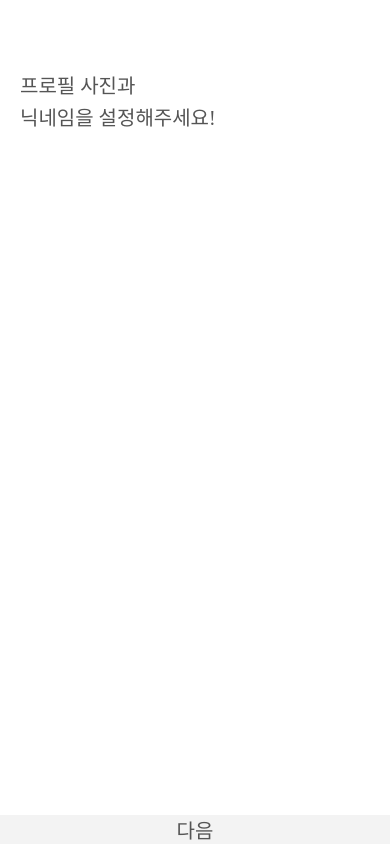
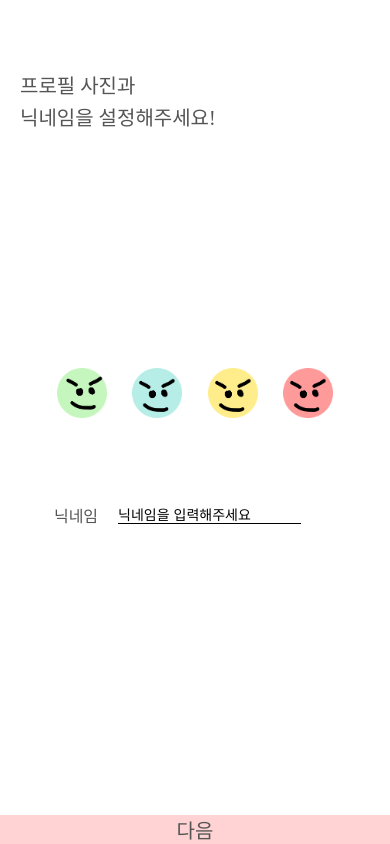
Before and after one commit to Turtle-Hwan/SA-SO, a React Native app: screen /NickName in a window 390 px wide. Built offline with nearby package versions, Linux system fonts and the light colour scheme.

Commit message:
5시 55분

```diff
--- a/src/Login/NickName.js
+++ b/src/Login/NickName.js
@@ -1,15 +1,80 @@
-import React from 'react'
-import {View, Text, StyleSheet, Image, TouchableOpacity} from 'react-native'
+import React , {useState}from 'react'
+import {View, Text, StyleSheet, Image, TouchableOpacity, TextInput} from 'react-native'
 import { useNavigation } from '@react-navigation/native'
 
 export default function NickName () {
   const navigation = useNavigation();
+
+  const [text, onChangeText] = useState("");
+
+  const [button1, setButton1] = useState("false");
+  const [button2, setButton2] = useState("false");
+  const [button3, setButton3] = useState("false");
+  const [button4, setButton4] = useState("false");
+
   return (
     <View style={styles.container}>
       <View style={styles.titleContainer}>
         <Text style={styles.titleText}>프로필 사진과</Text>
         <Text style={styles.titleText}>닉네임을 설정해주세요!</Text>
       </View>
+
+      <View style ={styles.iconList}>
+          <View style={[styles.iconContainer, !(button1) && {borderColor : '#FFD3D3'}]}>
+            <TouchableOpacity activeOpacity={0.6} style={styles.feelRound} onPress={() => {
+              setButton1(!button1)
+              setButton2(true)
+              setButton3(true)
+              setButton4(true)
+            }}>
+              <Image source={require('../../assets/image/icon/profile_icon_green.png')} style={styles.signIcon}/>
+            </TouchableOpacity>
+          </View>
+          <View style={[styles.iconContainer, !(button2) && {borderColor : '#FFD3D3'}]}>
+            <TouchableOpacity activeOpacity={0.6} style={[styles.feelRound]}
+            onPress={() => {
+              setButton1(true)
+              setButton2(!button2)
+              setButton3(true)
+              setButton4(true)
+            }}>
+              <Image source={require('../../assets/image/icon/profile_icon_blue.png')} style={styles.signIcon}/>
+            </TouchableOpacity>
+          </View>
+          <View style={[styles.iconContainer, !(button3) && {borderColor : '#FFD3D3'}]}>
+            <TouchableOpacity activeOpacity={0.6} style={[styles.feelRound]}
+            onPress={() => {
+              setButton1(true)
+              setButton2(true)
+              setButton3(!button3)
+              setButton4(true)
+            }}>
+              <Image source={require('../../assets/image/icon/profile_icon_yellow.png')} style={styles.signIcon}/>
+            </TouchableOpacity>
+          </View>
+          <View style={[styles.iconContainer, !(button4) && {borderColor : '#FFD3D3'}]}>
+            <TouchableOpacity activeOpacity={0.6} style={[styles.feelRound]}
+            onPress={() => {
+              setButton1(true)
+              setButton2(true)
+              setButton3(true)
+              setButton4(!button4)
+            }}>
+              <Image source={require('../../assets/image/icon/profile_icon_red.png')} style={styles.signIcon}/>
+            </TouchableOpacity>
+          </View>
+        </View>
+
+        <View style={styles.inputConatiner}>
+          <Text style={styles.inputTitle}>닉네임</Text>
+          <TextInput
+          style={styles.input}
+          onChangeText={onChangeText}
+          value={text}
+          placeholder="닉네임을 입력해주세요"
+          />
+        </View>
+
 
       <TouchableOpacity style={styles.textContainer} onPress={() => navigation.navigate('TabNav')}>
         <Text style={styles.signText}>다음</Text>
@@ -40,12 +105,44 @@ const styles = StyleSheet.create({
   textContainer:{
     width : '100%',
     marginTop : 12,
-    backgroundColor : '#F3F3F3',
+    backgroundColor : '#FFD3D3',
     alignItems : 'center'
   },
   signText:{
     fontFamily: 'NotoSansKR-Bold',
     fontSize : 20,
     color: '#555555'
+  },
+  iconList:{
+    width : '75%',
+    flexDirection: 'row',
+    justifyContent : 'space-between',
+    marginTop : 150,
+  },
+  iconContainer:{
+    borderWidth : 8,
+    borderColor : '#ffffff',
+    borderRadius : 50,
+  },
+  signIcon:{
+    width : 50,
+    height : 50,
+
+  },
+  inputConatiner:{
+    flexDirection : 'row',
+    alignItems : 'center',
+    marginBottom : 200,
+    // backgroundColor : 'aqua'
+  },
+  inputTitle:{
+    fontFamily: 'NotoSansKR-Bold',
+    fontSize : 16,
+    color: '#555555',
+    marginRight : 20,
+  },
+  input:{
+    borderBottomWidth : 0.6,
+    width : '65%'
   }
 })
```
